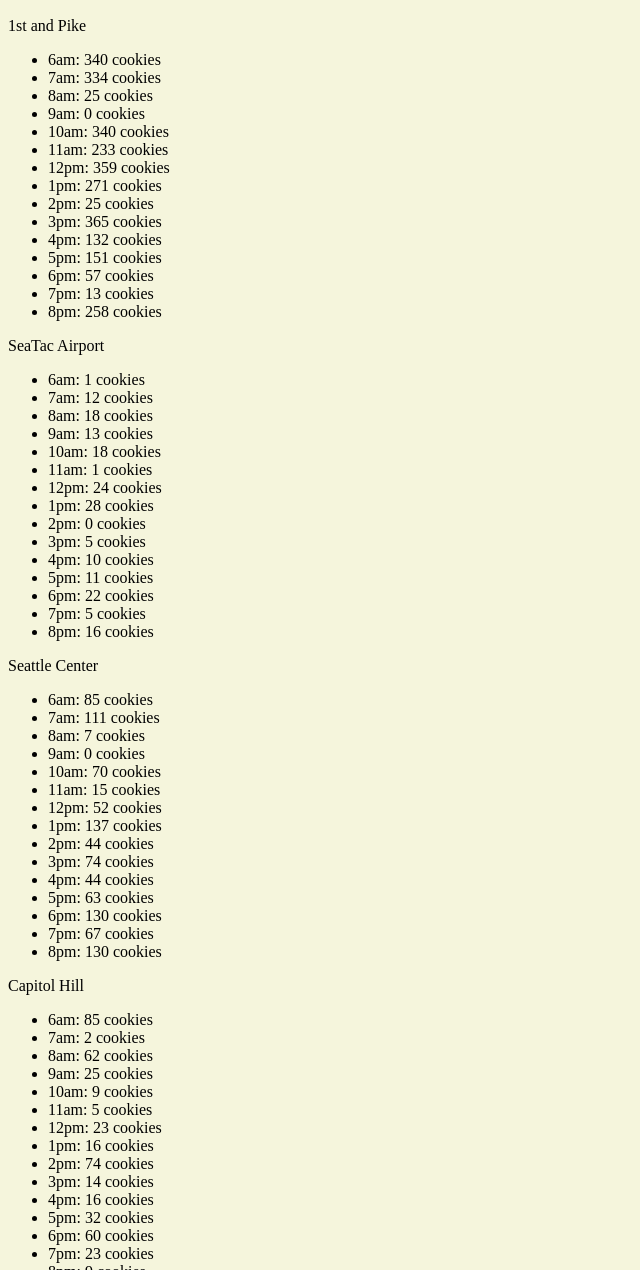
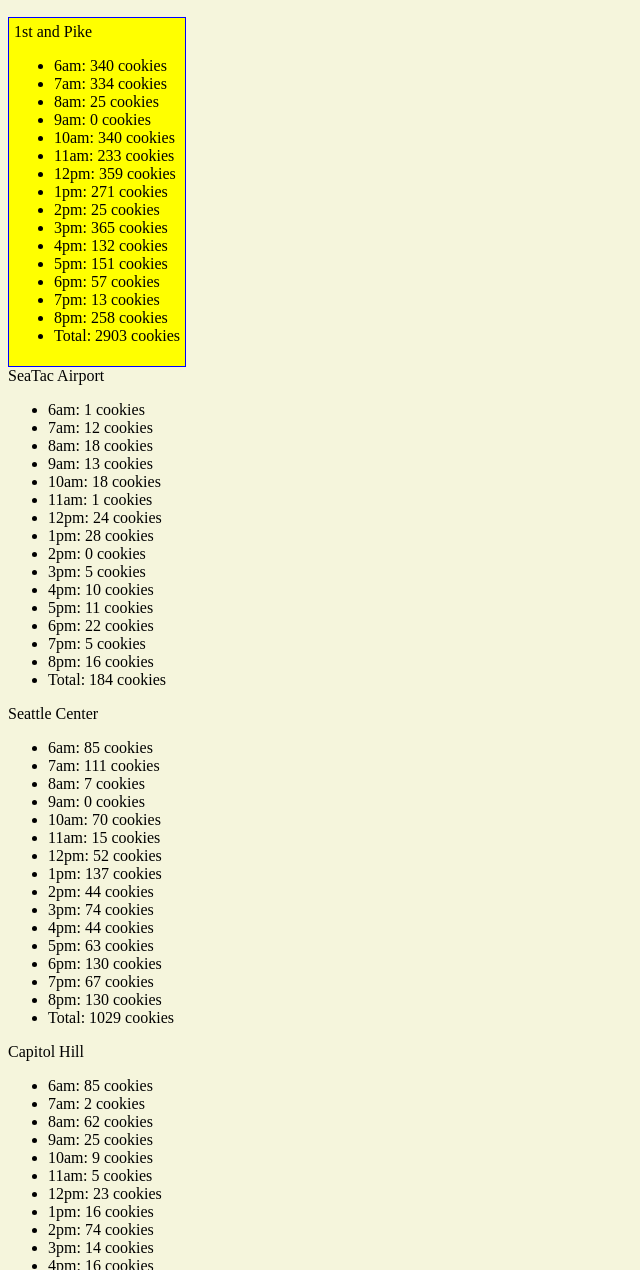
Before and after one commit to river-ceanne/salmon-cookies, a website: page sales.html in a window 1280 px wide. Shown: the part 50-1320 px from the top of the page, without its empty margins (0-640 px from the left). Drawn offline with Linux system fonts and the light colour scheme.

Commit message:
added totals ul on js loc

```diff
--- a/app.js
+++ b/app.js
@@ -19,7 +19,6 @@
   '8pm'
 ]
 
-
 var location1 = {
   name: '1st and Pike',
   minCust: 23,
@@ -32,24 +31,29 @@
   displaySales: function(){
 
     let ulEl = document.getElementById('location1');
+    var total = 0;
 
     for(let i = 0; i < hours.length; i++){
 
       let liEl = document.createElement('li');
       let numberOfCust = this.randomCust();
-      console.log('Random generated Amount of Customers: ' + numberOfCust);
+      //console.log('Random generated Amount of Customers: ' + numberOfCust);
       let hourlySale = numberOfCust * this.avgCookies;
-      console.log('Hourly Sale before rounding to nearest integer: ' + hourlySale);
-      this.salesData.push(hourlySale); // raw unrounded data of hourly sale
+      //console.log('Hourly Sale before rounding to nearest integer: ' + hourlySale);
       hourlySale = Math.round(hourlySale);
-      console.log('Hourly Sale after rounding: ' + hourlySale);
+      this.salesData.push(hourlySale);
+      total += hourlySale;
+      //console.log('Hourly Sale after rounding: ' + hourlySale);
       let hourlySaleText = `${hours[i]}: ${hourlySale} cookies`;
       liEl.textContent = hourlySaleText;
-      console.log(ulEl);
-      console.log(liEl);
+      //console.log(ulEl);
+      //console.log(liEl);
       ulEl.appendChild(liEl);
 
     }
+    let liEl = document.createElement('li');
+    liEl.textContent = `Total: ${total} cookies`;
+    ulEl.appendChild(liEl);
   }
 };
 
@@ -65,24 +69,29 @@
   displaySales: function(){
 
     let ulEl = document.getElementById('location2');
+    var total = 0;
 
     for(let i = 0; i < hours.length; i++){
 
       let liEl = document.createElement('li');
       let numberOfCust = this.randomCust();
-      console.log('Random generated Amount of Customers: ' + numberOfCust);
+      //console.log('Random generated Amount of Customers: ' + numberOfCust);
       let hourlySale = numberOfCust * this.avgCookies;
-      console.log('Hourly Sale before rounding to nearest integer: ' + hourlySale);
-      this.salesData.push(hourlySale); // raw unrounded data of hourly sale
+      //console.log('Hourly Sale before rounding to nearest integer: ' + hourlySale);
       hourlySale = Math.round(hourlySale);
-      console.log('Hourly Sale after rounding: ' + hourlySale);
+      this.salesData.push(hourlySale);
+      total += hourlySale;
+      //console.log('Hourly Sale after rounding: ' + hourlySale);
       let hourlySaleText = `${hours[i]}: ${hourlySale} cookies`;
       liEl.textContent = hourlySaleText;
-      console.log(ulEl);
-      console.log(liEl);
+      //console.log(ulEl);
+      //console.log(liEl);
       ulEl.appendChild(liEl);
 
     }
+    let liEl = document.createElement('li');
+    liEl.textContent = `Total: ${total} cookies`;
+    ulEl.appendChild(liEl);
   }
 };
 
@@ -98,24 +107,29 @@
   displaySales: function(){
 
     let ulEl = document.getElementById('location3');
+    var total = 0;
 
     for(let i = 0; i < hours.length; i++){
 
       let liEl = document.createElement('li');
       let numberOfCust = this.randomCust();
-      console.log('Random generated Amount of Customers: ' + numberOfCust);
+      //console.log('Random generated Amount of Customers: ' + numberOfCust);
       let hourlySale = numberOfCust * this.avgCookies;
-      console.log('Hourly Sale before rounding to nearest integer: ' + hourlySale);
-      this.salesData.push(hourlySale); // raw unrounded data of hourly sale
+      //console.log('Hourly Sale before rounding to nearest integer: ' + hourlySale);
       hourlySale = Math.round(hourlySale);
-      console.log('Hourly Sale after rounding: ' + hourlySale);
+      this.salesData.push(hourlySale);
+      total += hourlySale;
+      //console.log('Hourly Sale after rounding: ' + hourlySale);
       let hourlySaleText = `${hours[i]}: ${hourlySale} cookies`;
       liEl.textContent = hourlySaleText;
-      console.log(ulEl);
-      console.log(liEl);
+      //console.log(ulEl);
+      //console.log(liEl);
       ulEl.appendChild(liEl);
 
     }
+    let liEl = document.createElement('li');
+    liEl.textContent = `Total: ${total} cookies`;
+    ulEl.appendChild(liEl);
   }
 };
 
@@ -131,24 +145,29 @@
   displaySales: function(){
 
     let ulEl = document.getElementById('location4');
+    var total = 0;
 
     for(let i = 0; i < hours.length; i++){
 
       let liEl = document.createElement('li');
       let numberOfCust = this.randomCust();
-      console.log('Random generated Amount of Customers: ' + numberOfCust);
+      //console.log('Random generated Amount of Customers: ' + numberOfCust);
       let hourlySale = numberOfCust * this.avgCookies;
-      console.log('Hourly Sale before rounding to nearest integer: ' + hourlySale);
-      this.salesData.push(hourlySale); // raw unrounded data of hourly sale
+      //console.log('Hourly Sale before rounding to nearest integer: ' + hourlySale);
       hourlySale = Math.round(hourlySale);
-      console.log('Hourly Sale after rounding: ' + hourlySale);
+      this.salesData.push(hourlySale);
+      total += hourlySale;
+      //console.log('Hourly Sale after rounding: ' + hourlySale);
       let hourlySaleText = `${hours[i]}: ${hourlySale} cookies`;
       liEl.textContent = hourlySaleText;
-      console.log(ulEl);
-      console.log(liEl);
+      //console.log(ulEl);
+      //console.log(liEl);
       ulEl.appendChild(liEl);
 
     }
+    let liEl = document.createElement('li');
+    liEl.textContent = `Total: ${total} cookies`;
+    ulEl.appendChild(liEl);
   }
 };
 
@@ -164,24 +183,29 @@
   displaySales: function(){
 
     let ulEl = document.getElementById('location5');
+    var total = 0;
 
     for(let i = 0; i < hours.length; i++){
 
       let liEl = document.createElement('li');
       let numberOfCust = this.randomCust();
-      console.log('Random generated Amount of Customers: ' + numberOfCust);
+      //console.log('Random generated Amount of Customers: ' + numberOfCust);
       let hourlySale = numberOfCust * this.avgCookies;
-      console.log('Hourly Sale before rounding to nearest integer: ' + hourlySale);
-      this.salesData.push(hourlySale); // raw unrounded data of hourly sale
+      //console.log('Hourly Sale before rounding to nearest integer: ' + hourlySale);
       hourlySale = Math.round(hourlySale);
-      console.log('Hourly Sale after rounding: ' + hourlySale);
+      this.salesData.push(hourlySale);
+      total += hourlySale;
+      //console.log('Hourly Sale after rounding: ' + hourlySale);
       let hourlySaleText = `${hours[i]}: ${hourlySale} cookies`;
       liEl.textContent = hourlySaleText;
-      console.log(ulEl);
-      console.log(liEl);
+      //console.log(ulEl);
+      //console.log(liEl);
       ulEl.appendChild(liEl);
 
     }
+    let liEl = document.createElement('li');
+    liEl.textContent = `Total: ${total} cookies`;
+    ulEl.appendChild(liEl);
   }
 };
 
--- a/inside-style.css
+++ b/inside-style.css
@@ -1,4 +1,12 @@
 
 body {
-  background-color: beige
+  background-color: beige;
 }
+
+span.box {
+  display: inline-block;
+  height: auto;
+  padding: 5px;
+  border: 1px solid blue;
+  background-color: yellow;
+}
--- a/sales.html
+++ b/sales.html
@@ -10,11 +10,11 @@
       Salmon Cookies - Sales
     </h2>
 
-    <div>1st and Pike
+    <span class="box">1st and Pike
       <ul id="location1">
 
       </ul>
-    </div>
+    </span>
 
     <div>SeaTac Airport
       <ul id="location2">
--- a/style.css
+++ b/style.css
@@ -0,0 +1,24 @@
+
+body {
+  background-color: darksalmon;
+}
+
+h1 {
+  text-align: center;
+}
+
+#down-message {
+  font-size: 2em;
+  text-align: center;
+}
+
+.roundImage {
+  border-radius: 20px;
+  border: 3px solid darkgoldenrod;
+}
+
+.center {
+display: block;
+margin-left: auto;
+margin-right: auto;
+}
```
Also changed, not shown: index.html (+21 -0 lines).
